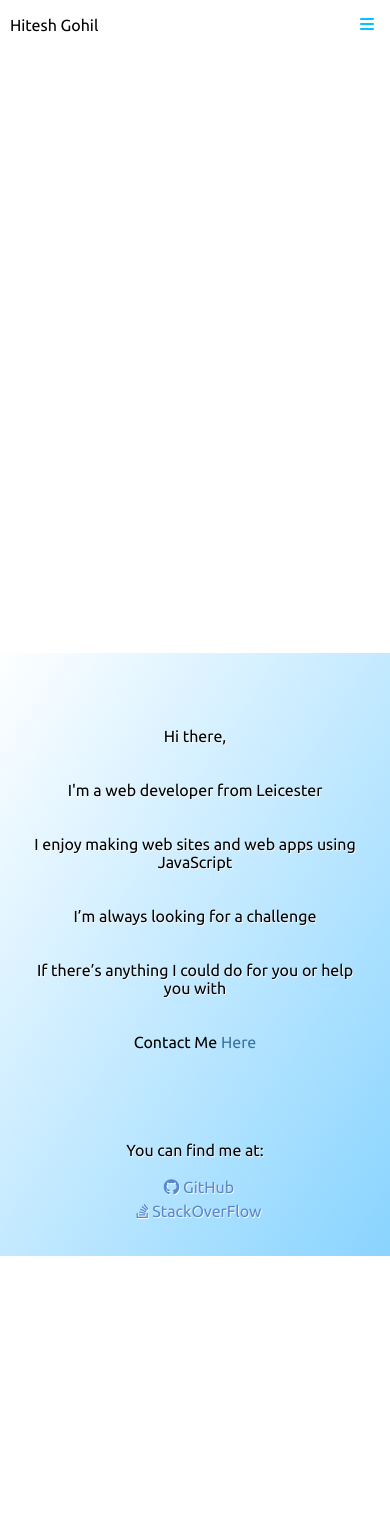
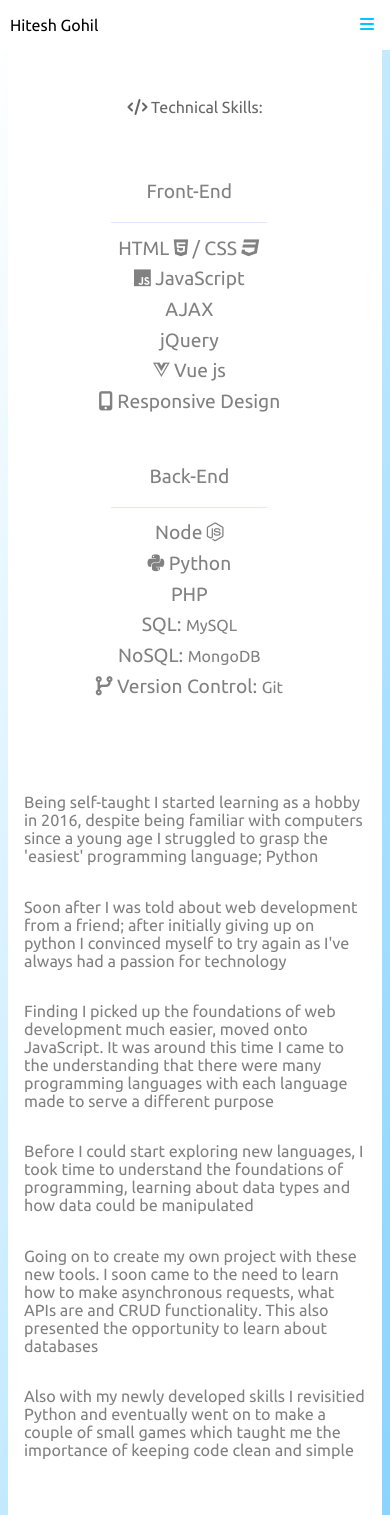
Before and after one commit to hitesh-92/portfolio-vue, a Vue app: page / in a window 390 px wide. Before the commit the page ends 1256 px from the top, so only its background shows below. Built offline with nearby package versions, Linux system fonts and the light colour scheme.

Commit message:
debugged layout - temporary fix

```diff
--- a/src/App.vue
+++ b/src/App.vue
@@ -1,5 +1,6 @@
 <template>
   <div id="app">
+
     <Navbar
       id="app-nav"
       :selectHome="switchToHome"
@@ -33,8 +34,8 @@
     name: 'App',
     data () {
       return {
-        appHome: true,
-        appAbout: false,
+        appHome: false,
+        appAbout: true,
         appProjects: false,
         appContact: false
       }
@@ -79,11 +80,12 @@
     padding: 0;
     margin: 0;
     font-family: 'Ubuntu', sans-serif;
-    overflow-y:scroll;
+    overflow-y: scroll;
   }
 
   #app-body{
     background: linear-gradient(to bottom right, rgb(254, 255, 255) , rgb(137, 212, 255));
+    height: 100%;
   }
 
 
@@ -125,7 +127,7 @@
 
     #app{
       display: grid;
-      grid-template-rows: 100% 1fr;
+      /* grid-template-rows: 100% 1fr; */ /* somehow works!? */
     }
 
     #app-body{
@@ -136,7 +138,7 @@
       grid-row: 1/2;
       margin: 0;
       padding: 0;
-      height: 100%;
+      /* height: 100vh; */ /* somehow works!? */
       width: 100vw;
     }
 
--- a/src/components/About.vue
+++ b/src/components/About.vue
@@ -72,6 +72,7 @@
             padding-bottom: 0.5em;
             background: white;
             box-shadow: 1px 1px 5px 1px rgba(196, 196, 196, 0.603);
+            font-size: 1.01em
         }
 
         .about-context{
@@ -137,7 +138,8 @@
             padding: 1em 1em;
             background: white;
             display: grid;
-            grid-template-rows: 100% 100% 100%;
+            /* grid-template-rows: 100% 100% 100%; */   /* somehow works!? */
+            /* grid-template-rows: repeat(3, 1fr); */   /* somehow works!? */
         }
 
         .about-content > hr{
@@ -148,7 +150,7 @@
         .about-context{
             margin-top: 2em;
             padding: 1em 0;
-            font-size: 0.9em;
+            font-size: 1.01em;
             grid-row: 3/4;
         }
 
--- a/src/components/Navbar.vue
+++ b/src/components/Navbar.vue
@@ -199,7 +199,7 @@ export default {
         text-align: center;
         box-shadow: 10px 15px 50px 20px rgb(55, 61, 66);
 
-        position:fixed;
+        position: fixed;
         position: absolute;
         height: 100%;
         width:100%;
--- a/src/components/Projects.vue
+++ b/src/components/Projects.vue
@@ -140,6 +140,7 @@
 
 
     @media only screen and (max-width: 700px){
+
         .projects{
             padding: 1.5em 1em;
         }
```
